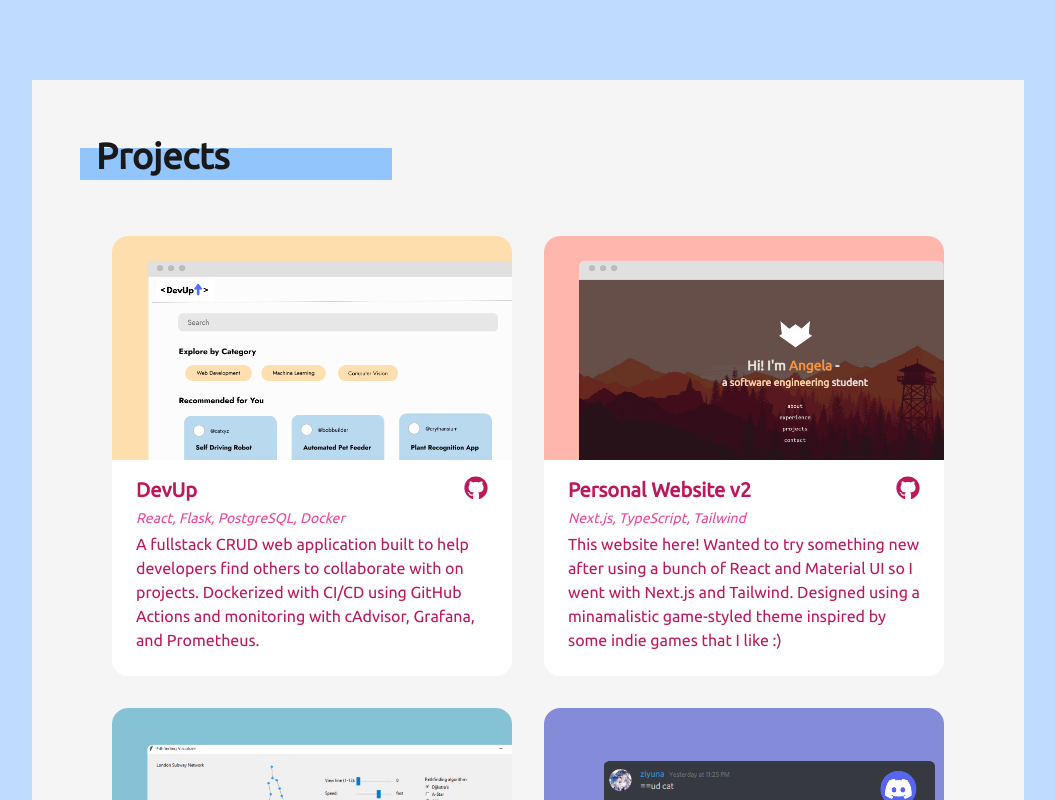
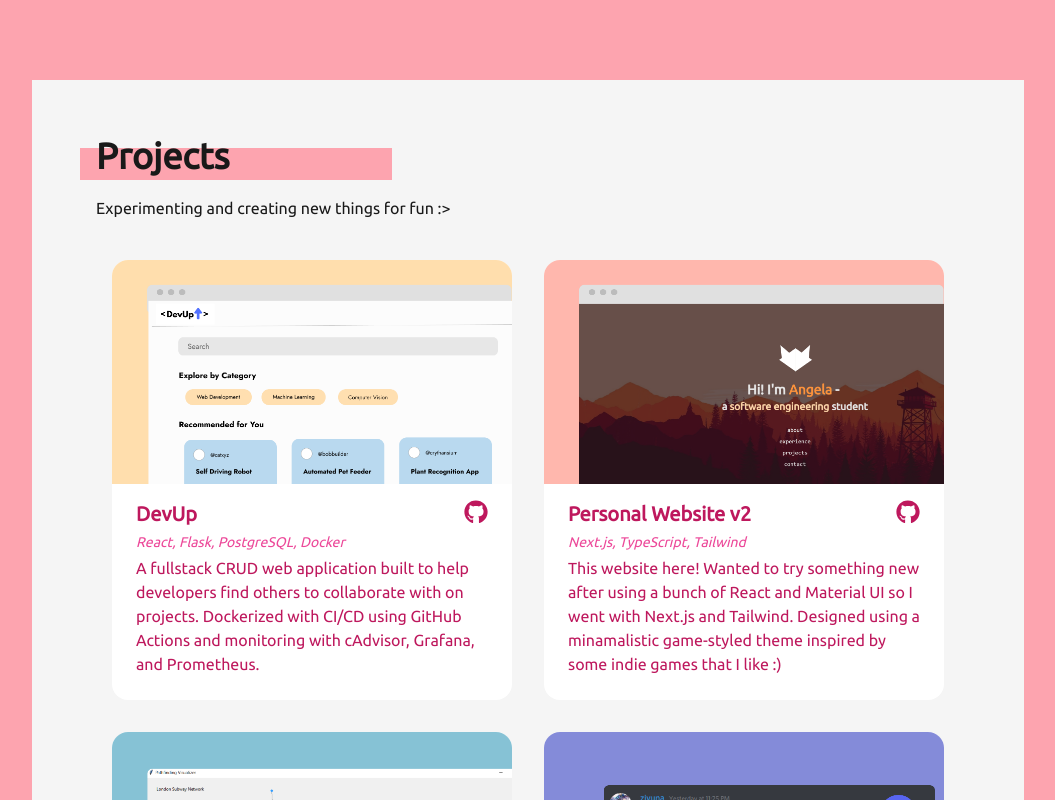
Before and after one commit to angelaw7/angelaw7.github.io, a Next.js app: page /Projects in a window 1280 px wide. Shown: the top 800 px of the page, without its empty margins (112-1167 px from the left). Built offline with nearby package versions, Linux system fonts and the light colour scheme.

Commit message:
style: change highlight color in projects section

```diff
--- a/src/pages/Projects.tsx
+++ b/src/pages/Projects.tsx
@@ -58,8 +58,11 @@
 
   return (
     <div id="projects">
-      <Section bgColour="bg-blue-200">
-        <Heading name="Projects" color="bg-blue-300" />
+      <Section bgColour="bg-rose-300">
+        <Heading name="Projects" color="bg-rose-300" />
+        <div className="px-6">
+          <p>Experimenting and creating new things for fun :&gt;</p>
+        </div>
         <div className="flex flex-col md:flex-wrap md:flex-row p-6">
           {projects.map((project) => {
             return (
@@ -74,6 +77,12 @@
             );
           })}
         </div>
+        {/* TODO: add button when new projects page is done */}
+        {/* <div className="flex justify-center">
+          <button className="bg-rose-400 text-white border-2 border-rose-400 px-4 py-2 rounded-lg neutral-50">
+            View more &#8594;
+          </button>
+        </div> */}
       </Section>
     </div>
   );
```
